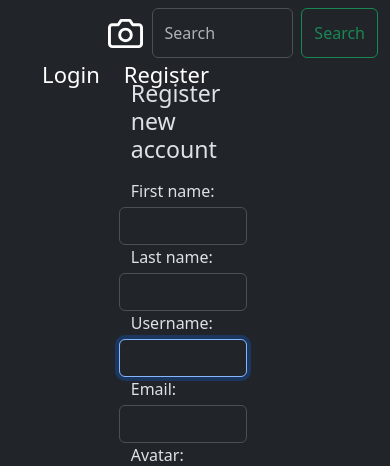
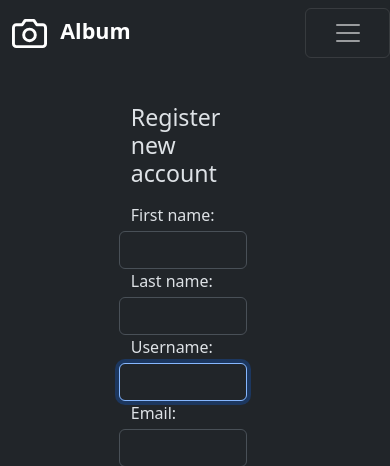
Before and after one commit to sukui24/django_gallery, a Django app: page /register/ in a window 390 px wide. Shown: the top 466 px of the page. Run offline with Django 4.2, Linux system fonts and the light colour scheme; some libraries are stand-ins or nearby versions.

Commit message:
fixed navbar responsivity on small/mobile screens now on large and lower screens search bar moves to sidebar register/login buttons now always in sidebar little fix of padding and margin between sidebar links

```diff
--- a/templates/navbar.html
+++ b/templates/navbar.html
@@ -13,27 +13,60 @@
         height: 50px;
         width: 85px;
     }
+    #search{
+        width: 400px;
+    }
 </style>
 
 
-<div class="navbar navbar-dark bg-dark" id="navbar_top">
+<div class="navbar navbar-dark bg-dark pb-4 mb-4" id="navbar_top">
     <div class="container-fluid">
-            <div class="col-3 ps-5 ms-5">
+            <div class="col col-md-3 ps-sm-5 ms-sm-5">
                 <a href="{% url 'home' %}" class="navbar-brand"><svg xmlns="http://www.w3.org/2000/svg" width="35" height="35" fill="none" stroke="currentColor" stroke-linecap="round" stroke-linejoin="round" stroke-width="2" aria-hidden="true" class="me-2" viewBox="0 0 24 24"><path d="M23 19a2 2 0 0 1-2 2H3a2 2 0 0 1-2-2V8a2 2 0 0 1 2-2h4l2-3h6l2 3h4a2 2 0 0 1 2 2z"/><circle cx="12" cy="13" r="4"/></svg>
                     <strong class="fs-4">Album</strong></a>
             </div>
-            <div class="col">
+            <div class="col d-xl-block d-none">
                 <ul class="navbar-nav">
                     <li class="nav-item">
                         <form class="d-flex" role="search">
-                            <input name="q" class="form-control me-2" type="search" placeholder="Search" aria-label="Search">
+                            <input name="q" class="form-control me-2" id="search" type="search" placeholder="Search" aria-label="Search">
                             <button class="btn btn-outline-success" type="submit">Search</button>
                         </form>
                     </li>
                 </ul>
             </div>
-            {% if request.user.is_authenticated %}
-            <div class="col-6 text-end me-5 pe-5">
+            {% if not request.user.is_authenticated %}
+            <div class="row align-items-end me-sm-5 pe-sm-5">
+                <button class="navbar-toggler col-12 col-md-3" type="button" data-bs-toggle="offcanvas" data-bs-target="#offcanvasNavbar" aria-controls="offcanvasNavbar" aria-label="Toggle navigation">
+                    <span class="navbar-toggler-icon"></span>
+                </button>
+                <div class="offcanvas offcanvas-end" tabindex="-1" id="offcanvasNavbar" aria-labelledby="offcanvasNavbarLabel">
+                    <div class="offcanvas-header">
+                            <div class="offcanvas-header">
+                                <p class="fw-bolder fs-3">You're not logged in!</p>
+                            </div>
+                        </div>
+                    <div class="offcanvas-body">
+                        <hr>
+                        <ul class="navbar-nav justify-content-end flex-grow-1 pe-3">
+                            <li class="nav-item pb-4 pt-2">
+                                <a data-bs-toggle="modal" data-bs-target="#modal" class="link-body-emphasis link-underline-opacity-0 link-opacity-50-hover fs-2" href="{% url 'login' %}">Login</a>
+                            </li>
+                            <li class="nav-item pb-2">
+                                <a class="link-body-emphasis link-underline-opacity-0 link-opacity-50-hover fs-2" href="{% url 'register' %}">Register</a>
+                            </li>
+                            <hr>
+                            <li class="nav-item mt-2">
+                                <form class="d-flex d-xl-none" role="search">
+                                    <input name="q" class="form-control me-2" id="search" type="search" placeholder="Search" aria-label="Search">
+                                    <button class="btn btn-outline-success" type="submit">Search</button>
+                                </form>
+                            </li>
+                        </ul>
+                    </div>
+                </div>
+            {% else %}
+            <div class="row align-items-end me-sm-5 pe-sm-5">
                 <button class="navbar-toggler" type="button" data-bs-toggle="offcanvas" data-bs-target="#offcanvasNavbar" aria-controls="offcanvasNavbar" aria-label="Toggle navigation">
                     <span class="navbar-toggler-icon"></span>
                 </button>
@@ -44,9 +77,10 @@
                     <img class="rounded-circle" src="{{ request.user.avatar.url }}" style="width: 80px; height: 69.3px; text-decoration: none;">
                     {{ request.user.username }}</a>
                 </div>
+                <hr>
                 <div class="offcanvas-body">
                     <ul class="navbar-nav justify-content-end flex-grow-1 pe-3">
-                    <li class="nav-item pb-4">
+                        <li class="nav-item pb-4 pt-2">
                             <a class="link-body-emphasis link-underline-opacity-0 link-opacity-50-hover fs-2" href="{% url 'profile' request.user.id %}">My profile</a>
                         </li>
                         <li class="nav-item pb-2">
@@ -56,15 +90,17 @@
                             <a class="link-body-emphasis link-underline-opacity-0 link-opacity-50-hover fs-4" href="{% url 'user-images' request.user.id %}">My images</a>
                         </li>
                         <hr>
-                    <li class="nav-item">
+                        <li class="nav-item pb-2">
                             <a class="link-danger link-opacity-75 link-underline-opacity-0 link-opacity-25-hover fs-3" href="{% url 'logout' %}">Log out</a>
                         </li>
+                        <li class="nav-item mt-3">
+                            <form class="d-flex d-xl-none" role="search">
+                                <input name="q" class="form-control me-2" id="search" type="search" placeholder="Search" aria-label="Search">
+                                <button class="btn btn-outline-success" type="submit">Search</button>
+                            </form>
+                        </li>
+                    </ul>
                 </div>
-            </div>
-            {% else %}
-            <div class="row col-6 text-end me-5 pe-5">
-                <a data-bs-toggle="modal" data-bs-target="#modal" class="col nav-link text-white mx-4" style="font-size: 22px;" href="{% url 'login' %}">Login</a>
-                <a class="col-1 nav-link text-white" style="font-size: 22px;" href="{% url 'register' %}">Register</a>
             </div>
             {% endif %}
         </div>
```
Lines whose indentation alone changed are shown as unchanged.
